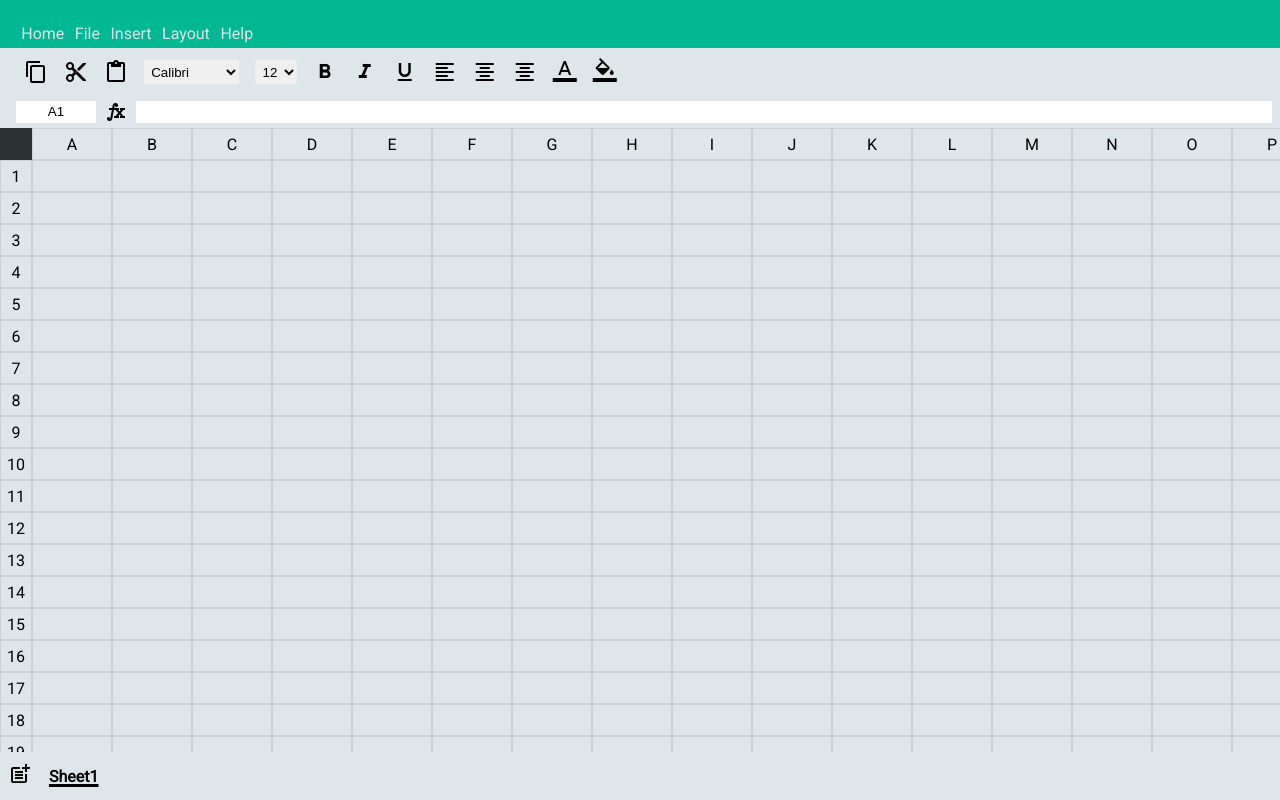
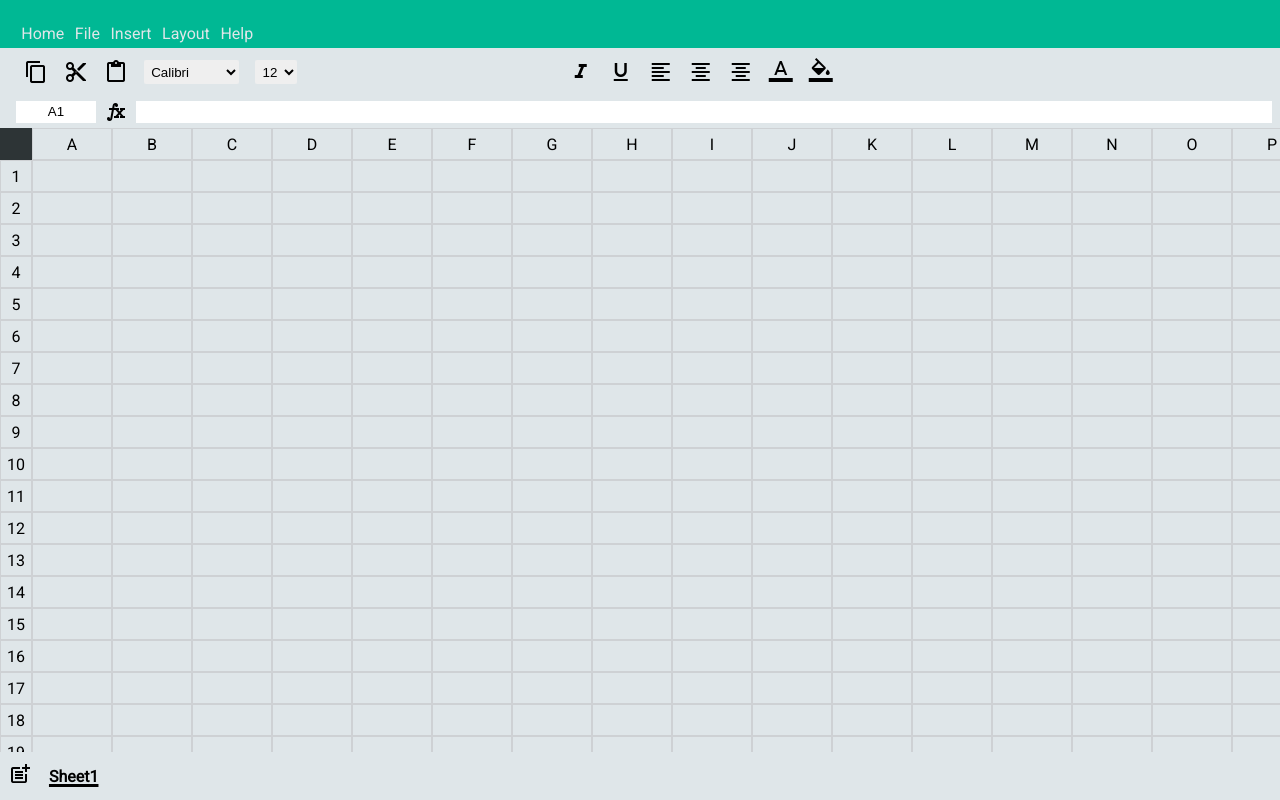
Before and after one commit to matrecode/Excel-Clone, a plain HTML site: page index.html in a window 1280 px wide. Drawn offline with nearby package versions, Linux system fonts and the light colour scheme.

Commit message:
checking changes

```diff
--- a/index.html
+++ b/index.html
@@ -46,7 +46,7 @@
         <option value="16">16</option>
         <option value="18">18</option>
       </select>
-      <span class="material-icons bold"> format_bold </span>
+      <span class="material-icons bold"> formatbold </span>
       <span class="material-icons italic"> format_italic </span>
       <span class="material-icons underline"> format_underlined </span>
       <span class="left material-icons alignment"> format_align_left </span>
```
